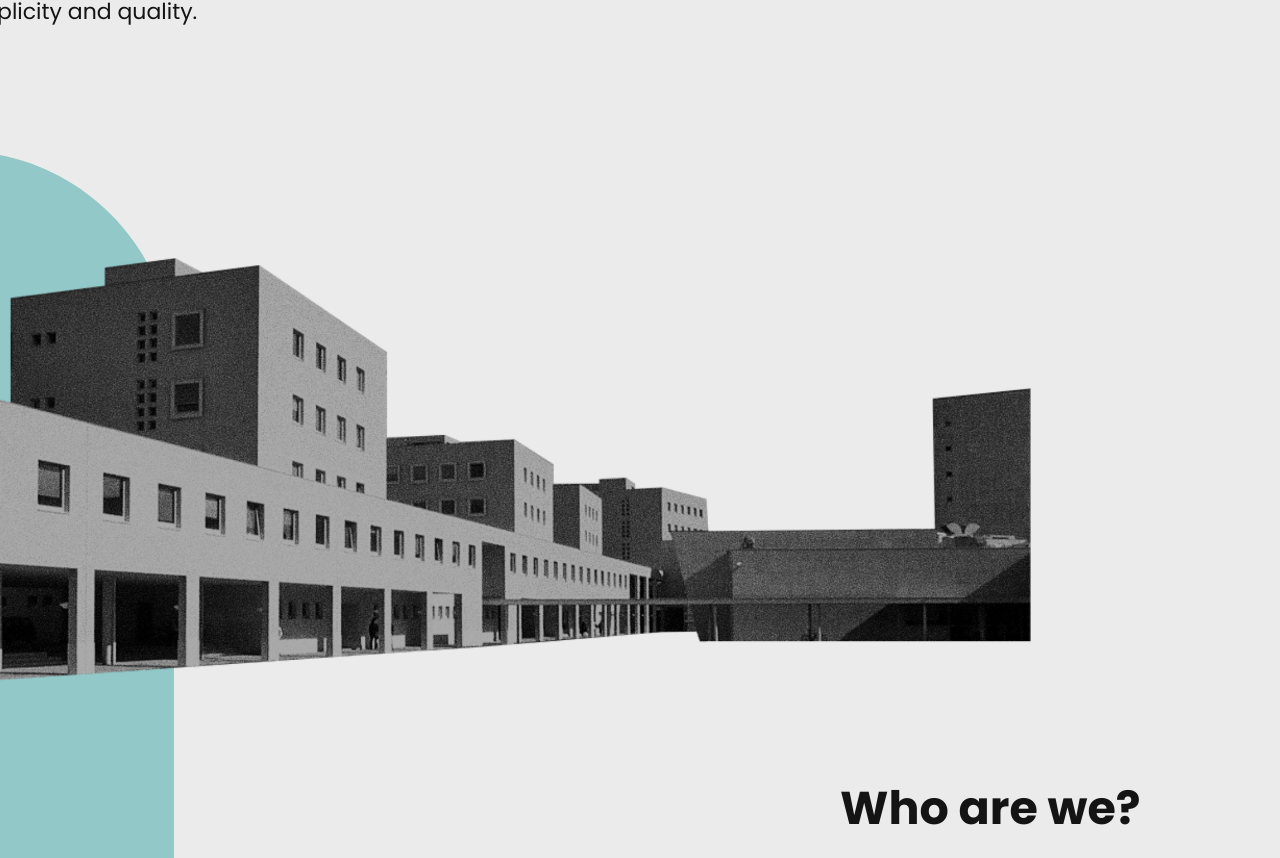
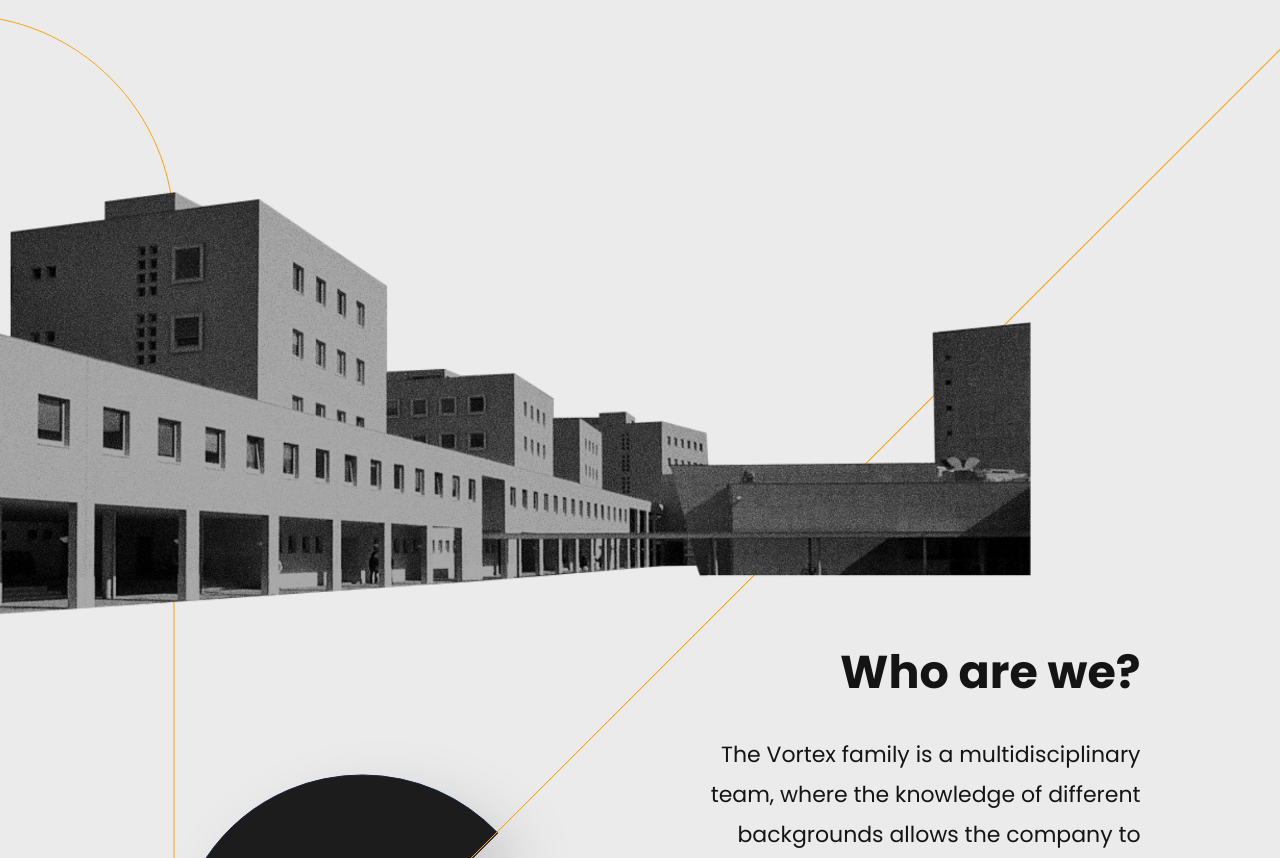
Before and after one commit to LGP21-LGP1/lgp21-lgp1.github.io, a Next.js app: page / in a window 1280 px wide. Shown: the part 2582-3440 px from the top of the page. Built offline with nearby package versions, Linux system fonts and the light colour scheme; no server answers; a web font is replaced by a local one.

Commit message:
homepage: yellow diagonal lines

```diff
--- a/pages/index.js
+++ b/pages/index.js
@@ -177,6 +177,7 @@ export default function Home() {
             </section>
             <DarkCircle id={style.darkCircle} />
             <LShape id={style.lShape} />
+            <YellowLines id={style.yellowLines} />
           </span>
         </main>
         <Footer dark={true} />
--- a/styles/home.module.css
+++ b/styles/home.module.css
@@ -145,7 +145,7 @@
 
 #about {
   width: 100%;
-  padding: 100px 180px 100px 0;
+  padding: 50px 180px 30px 0;
   max-width: 1365px;
   border-right: 2px solid var(--dark);
   position: relative;
@@ -165,6 +165,7 @@
   line-height: 40px;
   font-weight: 400;
   max-width: 622px;
+  margin-bottom: 0;
 }
 
 #aboutImg {
@@ -174,7 +175,6 @@
   position: relative;
   left: -110px;
   top: 210px;
-  margin-bottom: 100px;
 }
 
 #vision {
@@ -241,7 +241,7 @@
 }
 
 #meetTheTeam {
-  padding: 100px 180px 270px 0;
+  padding: 200px 180px 270px 0;
   max-width: 1365px;
   border-right: 2px solid var(--dark);
   width: 100%;
@@ -258,27 +258,27 @@
 }
 
 #meetTheTeam .dot1 {
-  top: -10px;
+  top: 140px;
 }
 
 #meetTheTeam .dot2 {
-  top: 40px;
+  top: 190px;
 }
 
 #meetTheTeam .dot3 {
-  top: 90px;
+  top: 240px;
 }
 
 #meetTheTeam .dot4 {
-  top: 140px;
+  top: 290px;
 }
 
 #meetTheTeam .dot5 {
-  top: 190px;
+  top: 340px;
 }
 
 #meetTheTeam .dot6 {
-  top: 240px;
+  top: 390px;
 }
 
 #meetTheTeam .content {
@@ -355,6 +355,13 @@
   z-index: -1;
 }
 
+#yellowLines {
+  position: absolute;
+  bottom: 0px;
+  left: 0px;
+  z-index: -1;
+}
+
 @media only screen and (max-width: 1000px) {
   #meetTheTeam .content {
     flex-direction: column;
```
Also changed, not shown: public/assets/yellow-lines.svg (renamed from public/assets/yellow-line.svg).
